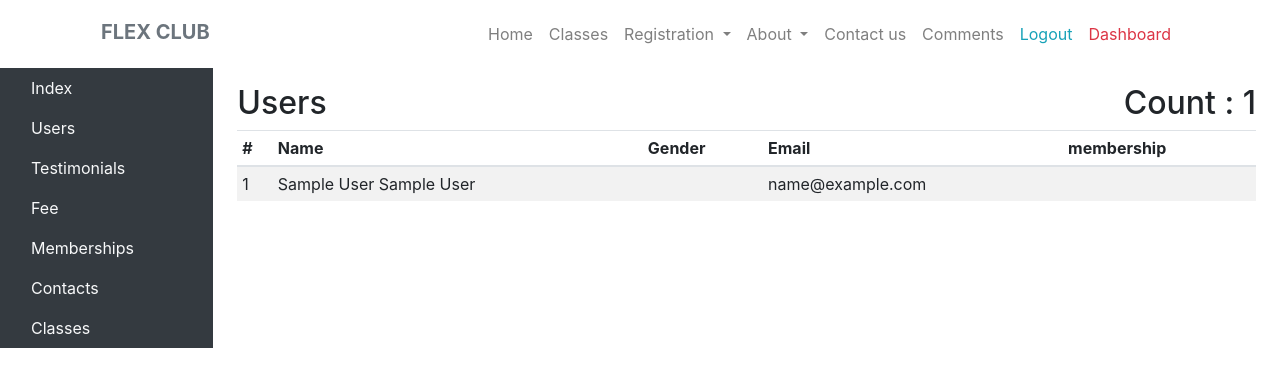
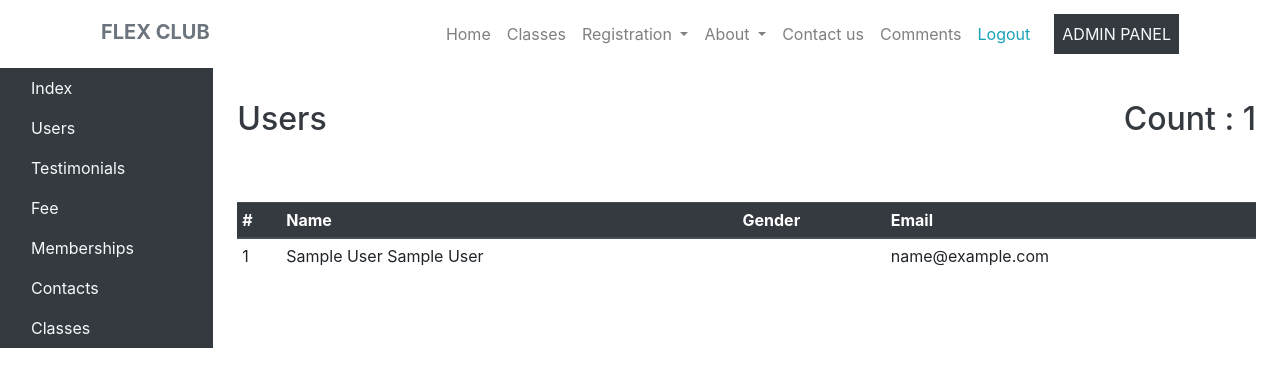
Before and after one commit to minajm/FlexClub, a PHP site: page /hassanProject/admin_edit_users.php in a window 1280 px wide. Shown: the top 387 px of the page. Run offline with PHP 8.4, Linux system fonts and the light colour scheme; the visitor is signed in with stand-in values (Sample User, id 1); some libraries are stand-ins or nearby versions.

Commit message:
final admin class and admin user

```diff
--- a/admin_edit_users.php
+++ b/admin_edit_users.php
@@ -19,16 +19,15 @@ include "admin_panel_check.php";
                     $users_count = $row['COUNT(*)'];
                 }
                 ?>
-                <h2>Users<span class="float-right"><?php echo "Count : " . $users_count; ?></span></h2>
+                <h2 class="mt-3 mb-3 text-dark">Users<span class="float-right"><?php echo "Count : " . $users_count; ?></span></h2>
                 <div class="table-responsive">
-                    <table class="table table-striped table-sm">
-                        <thead>
+                    <table class="table table-sm mt-5">
+                        <thead class="thead-dark">
                         <tr>
                             <th>#</th>
                             <th>Name</th>
                             <th>Gender</th>
                             <th>Email</th>
-                            <th>membership</th>
                         </tr>
                         </thead>
                         <tbody>
@@ -39,24 +38,12 @@ include "admin_panel_check.php";
                         if (!is_null($result)) {
                             if ($result->num_rows > 0) {
                                 while ($row = $result->fetch_assoc()) {
-                                    $membership = "";
-                                    switch ($row['membership_id']) {
-                                        case 1:
-                                            $membership = "Golden";
-                                            break;
-                                        case 2:
-                                            $membership = "Silver";
-                                            break;
-                                        case 3:
-                                            $membership = "Bronze";
-                                            break;
-                                    }
+
                                     echo '<tr>
                                             <td>' . $row["id"] . '</td>
                                             <td>' . $row["first_name"] . ' ' . $row["last_name"] . '</td>
                                             <td>' . $row["gender"] . '</td>
                                             <td>' . $row["email"] . '</td>
-                                            <td>' . $membership . '</td>
                                         </tr>';
                                 }
                             }
--- a/header.php
+++ b/header.php
@@ -97,10 +97,8 @@ include_once('connect.php');
                 <?php
                 session_start();
 
-
-
                 if (isset($_SESSION['status']) && $_SESSION['status'] == 1) {
-                    /* users can see their selves comments and admint can see all the comments the users put in contact Us page */
+                    /* users can see their selves comments and admin can see all the comments the users put in contact Us page */
                     echo '
                             <li class="nav-item">
                                 <a class="nav-link" href="./contact_us_manage.php" >Comments</a>
@@ -121,14 +119,11 @@ include_once('connect.php');
 
                 if (isset($_SESSION['is_admin']) && $_SESSION['is_admin'] == 1) { // admin
                     echo '
-                        <li class="nav-item">
-                                <a class="nav-link text-danger"  href="./admin_edit_index.php">Dashboard</a>
+                        <li class="nav-item ml-3 bg-dark">
+                                <a class="nav-link text-light "  href="./admin_edit_index.php">ADMIN PANEL</a>
                         </li>
                     ';
                 }
-
-
-
 
                 ?>
             </ul>
```
Also changed, not shown: admin_edit_class.php (+6 -6 lines).
